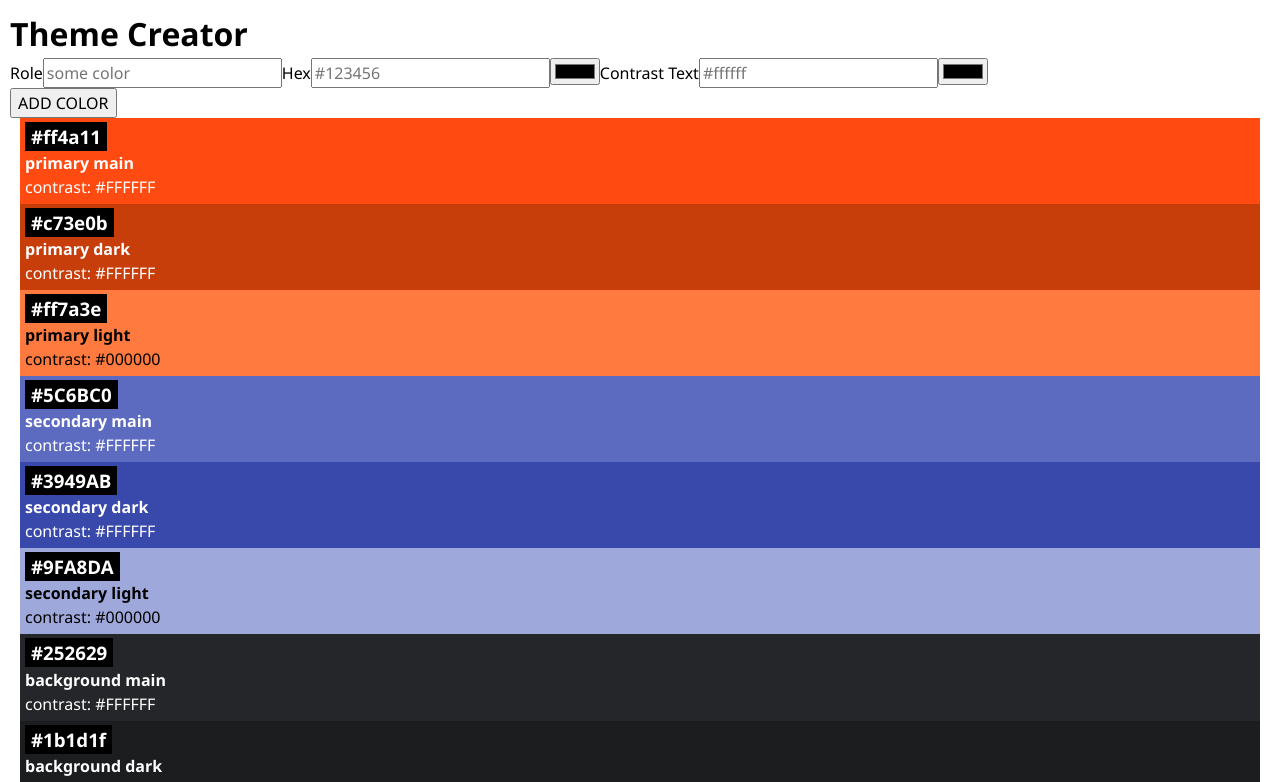
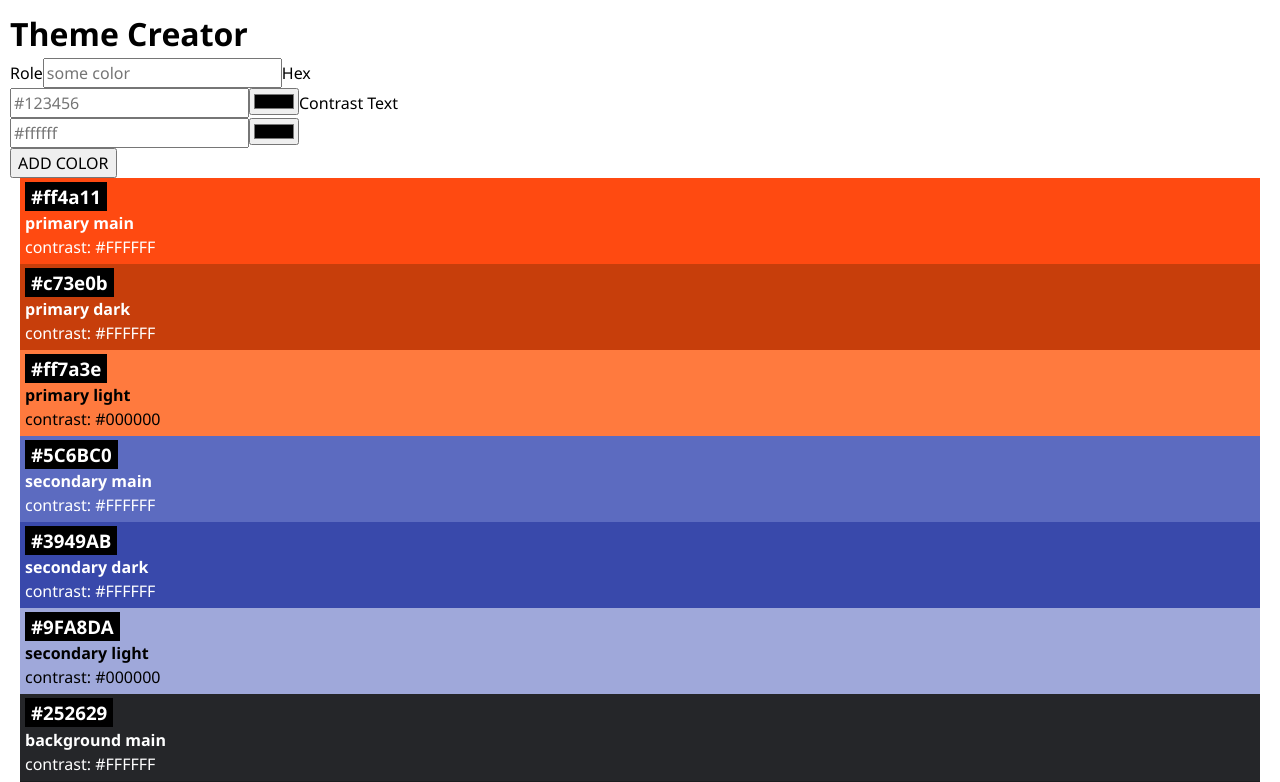
Before and after one commit to BrittaMaier/Project-4, a React (Vite) app: page / in a window 1280 px wide. Shown: the top 782 px of the page. Built offline with nearby package versions, Linux system fonts and the light colour scheme.

Commit message:
Add: br element to add line break

```diff
--- a/src/Components/ColorForm.jsx
+++ b/src/Components/ColorForm.jsx
@@ -3,9 +3,11 @@ export default function ColorForm({ onAddColor }) {
     event.preventDefault();
     const formData = new FormData(event.target);
     const data = Object.fromEntries(formData);
-    const hex = data.hexText || data.hexColor;
-    const contrastText = data.contrastText || data.contrastColor;
-    onAddColor({ role: data.role, hex, contrastText });
+    onAddColor({
+      role: data.role,
+      hex: data.hex,
+      contrastText: data.contrastText,
+    });
     //event.target.reset();
   }
   return (
@@ -15,11 +17,13 @@ export default function ColorForm({ onAddColor }) {
         <input type="text" name="role" id="role" placeholder="some color" />
         <label>
           Hex
+          <br />
           <input type="text" name="hexText" placeholder="#123456" />
           <input type="color" name="hexColor" placeholder="#123456" />
         </label>
         <label>
           Contrast Text
+          <br />
           <input type="text" name="contrastText" placeholder="#ffffff" />
           <input type="color" name="contrastColor" placeholder="#ffffff" />
         </label>
```
